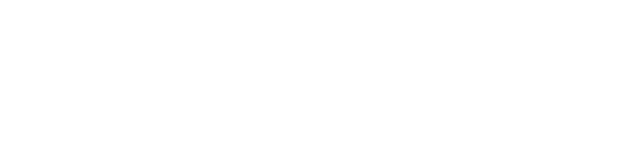
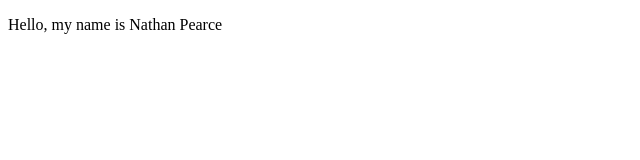
Before and after one commit to Nathan-Pearce/desktop, a plain HTML site: page index.html in a window 1280 px wide. Shown: the whole page, without its empty margins (0-640 px from the left). Drawn offline with Linux system fonts and the light colour scheme.

Commit message:
Added Paragraph

```diff
--- a/index.html
+++ b/index.html
@@ -4,7 +4,7 @@
 <meta charset="UTF-8">
 <title>Untitled Document</title>
 </head>
-
 <body>
+<p>Hello, my name is Nathan Pearce</p>
 </body>
 </html>
```
